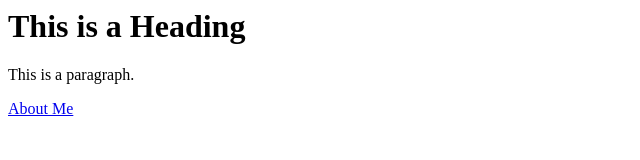
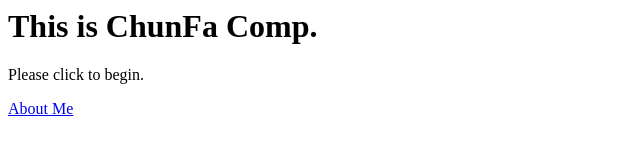
Before and after one commit to keithsawkk/st-web, a plain HTML site: page index.html in a window 1280 px wide. Shown: the whole page, without its empty margins (0-640 px from the left). Drawn offline with nearby package versions, Linux system fonts and the light colour scheme.

Commit message:
Update index.html

```diff
--- a/index.html
+++ b/index.html
@@ -3,7 +3,7 @@
 <!DOCTYPE html>
 <html>
 <head>
-<title>Page Title</title>
+<title>ChunFa Comp.</title>
 
   <!-- Global site tag (gtag.js) - Google Analytics -->
 <script async src="https://www.googletagmanager.com/gtag/js?id=UA-193453726-1">
@@ -19,8 +19,8 @@
 </head>
 <body>
 
-<h1>This is a Heading</h1>
-<p>This is a paragraph.</p>
+<h1>This is ChunFa Comp.</h1>
+<p>Please click to begin.</p>
 <a href="https://keithsawkk.github.io/st-web/Meme.html" title="About Me">About Me</a>
 
 </body>
```
